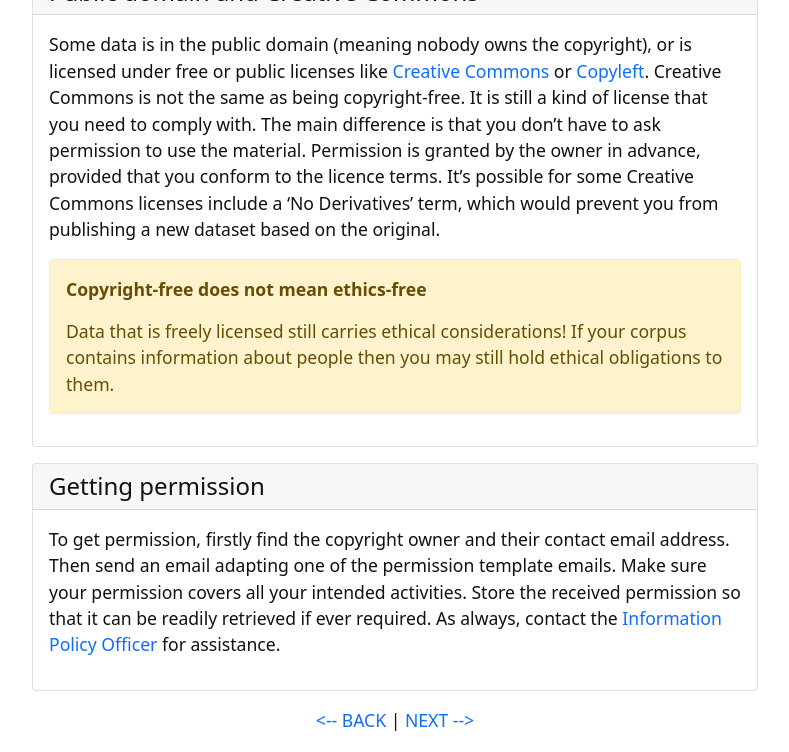
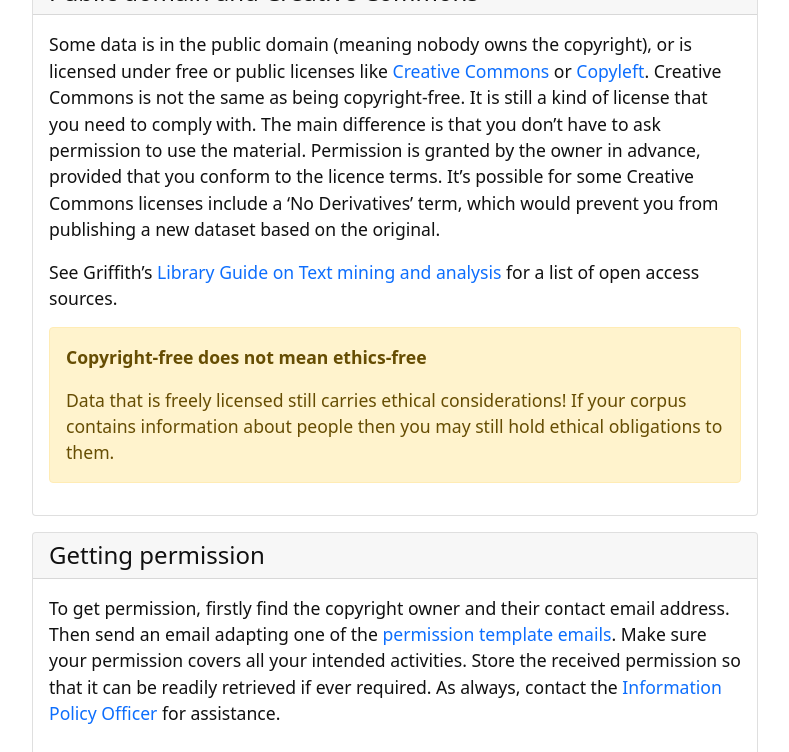
Before and after one commit to GULibrarySandbox/intro-text-mining-analysis-2022, a Jekyll site: the page built from content/3-rights.md, in a window 1280 px wide and 900 px high, scrolled down 3915 px, cut to the strip 0-752 px from the top of the window. Shown: the whole strip, without its empty margins (245-1034 px from the left). Built offline with Jekyll 4.4.1, drawn with Linux system fonts in a browser that asks for light colours; part of the change alters nothing that is shown.

Commit message:
Added open access sources

```diff
--- a/content/3-rights.md
+++ b/content/3-rights.md
@@ -111,6 +111,8 @@ Many sites allow research or non-commercial scraping or API use.  Contact the [I
 {% capture publicdomain %}
 Some data is in the public domain (meaning nobody owns the copyright), or is licensed under free or public licenses like [Creative Commons](https://creativecommons.org.au) or [Copyleft](https://opensource.com/resources/what-is-copyleft). Creative Commons is not the same as being copyright-free. It is still a kind of license that you need to comply with. The main difference is that you don’t have to ask permission to use the material. Permission is granted by the owner in advance, provided that you conform to the licence terms. It’s possible for some Creative Commons licenses include a ‘No Derivatives’ term, which would prevent you from publishing a new dataset based on the original.
 
+See Griffith's [Library Guide on Text mining and analysis](https://libraryguides.griffith.edu.au/text-mining/open) for a list of open access sources.
+
 {% capture stillethics %}
 **Copyright-free does not mean ethics-free**
 
@@ -129,7 +131,7 @@ Data that is freely licensed still carries ethical considerations! If your corpu
 
 {% capture permissionsblock %}
 
-To get permission, firstly find the copyright owner and their contact email address.   Then send an email adapting one of the permission template emails.  Make sure your permission covers all your intended activities.  Store the received permission so that it can be readily retrieved if ever required. As always, contact the [Information Policy Officer](http://www.griffith.edu.au/copyright-matters/)  for assistance.
+To get permission, firstly find the copyright owner and their contact email address.   Then send an email adapting one of the [permission template emails](https://www.griffith.edu.au/copyright-matters/hdr-candidates/getting-permission).  Make sure your permission covers all your intended activities.  Store the received permission so that it can be readily retrieved if ever required. As always, contact the [Information Policy Officer](http://www.griffith.edu.au/copyright-matters/)  for assistance.
 
 {% endcapture %}
 {% include card.html header="Getting permission" text=permissionsblock %}
```
